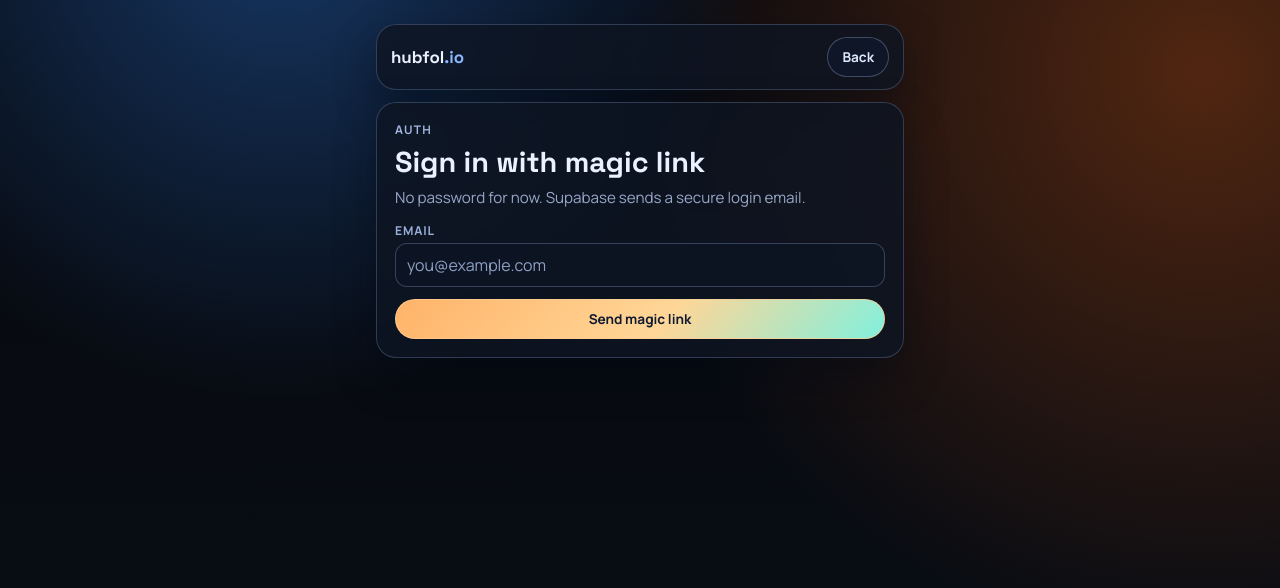
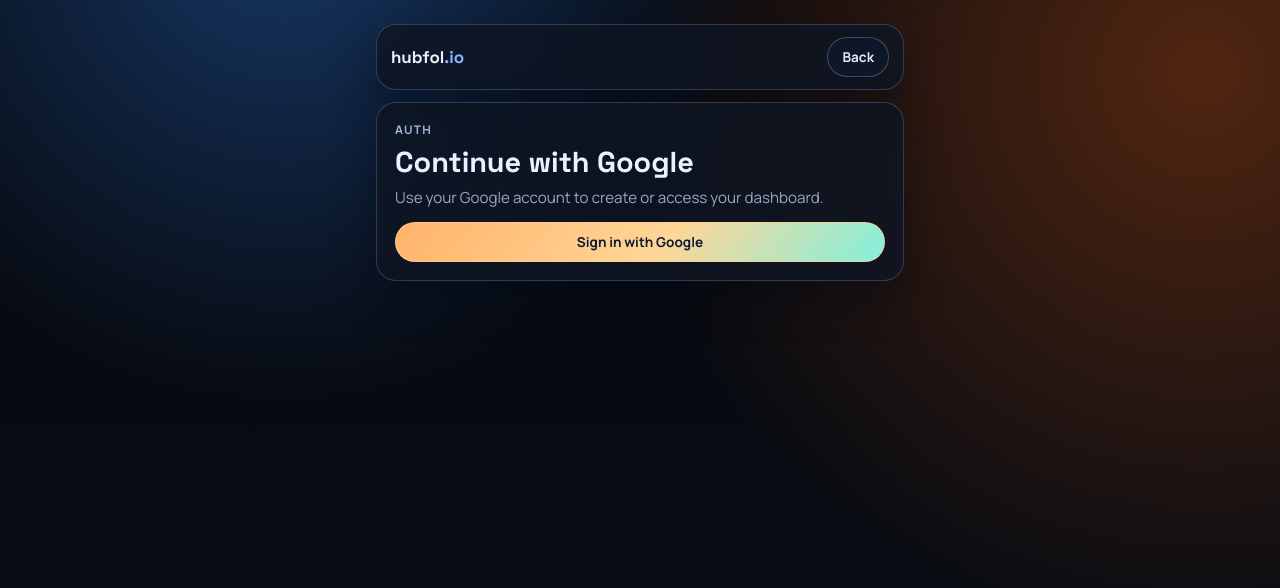
Before and after one commit to XipleETH/xiple.dev, a Next.js app: page /auth in a window 1280 px wide. Shown: the top 588 px of the page. Built offline with nearby package versions, Linux system fonts and the light colour scheme; no server answers.

Commit message:
feat: switch auth flow to Google OAuth button

```diff
--- a/app/auth/actions.js
+++ b/app/auth/actions.js
@@ -6,21 +6,34 @@
 import { env } from "@/lib/env";
 import { createClient } from "@/lib/supabase/server";
 
-export async function signInWithEmailAction(formData) {
-  const email = String(formData.get("email") || "").trim().toLowerCase();
-
-  if (!email) {
-    redirect("/auth?error=Please%20enter%20your%20email");
+function resolveOrigin(headerStore) {
+  const origin = headerStore.get("origin");
+  if (origin) {
+    return origin;
   }
 
+  const forwardedHost = headerStore.get("x-forwarded-host");
+  if (forwardedHost) {
+    const proto = headerStore.get("x-forwarded-proto") || "https";
+    return `${proto}://${forwardedHost}`;
+  }
+
+  return env.NEXT_PUBLIC_APP_URL;
+}
+
+export async function signInWithGoogleAction() {
   const supabase = await createClient();
   const headerStore = await headers();
-  const origin = headerStore.get("origin") || env.NEXT_PUBLIC_APP_URL;
+  const origin = resolveOrigin(headerStore);
 
-  const { error } = await supabase.auth.signInWithOtp({
-    email,
+  const { data, error } = await supabase.auth.signInWithOAuth({
+    provider: "google",
     options: {
-      emailRedirectTo: `${origin}/auth/callback?next=/dashboard`
+      redirectTo: `${origin}/auth/callback?next=/dashboard`,
+      queryParams: {
+        access_type: "offline",
+        prompt: "consent"
+      }
     }
   });
 
@@ -28,5 +41,9 @@
     redirect(`/auth?error=${encodeURIComponent(error.message)}`);
   }
 
-  redirect("/auth?message=Check%20your%20email%20for%20the%20magic%20link");
+  if (!data?.url) {
+    redirect("/auth?error=Could%20not%20start%20Google%20sign%20in");
+  }
+
+  redirect(data.url);
 }
--- a/app/auth/page.js
+++ b/app/auth/page.js
@@ -1,6 +1,6 @@
 import Link from "next/link";
 
-import { signInWithEmailAction } from "@/app/auth/actions";
+import { signInWithGoogleAction } from "@/app/auth/actions";
 
 export default async function AuthPage({ searchParams }) {
   const params = await searchParams;
@@ -21,26 +21,16 @@
       <section className="card" style={{ padding: "18px" }}>
         <p className="kicker">Auth</p>
         <h1 className="page-title" style={{ fontSize: "1.8rem", marginTop: "6px" }}>
-          Sign in with magic link
+          Continue with Google
         </h1>
-        <p className="page-sub">No password for now. Supabase sends a secure login email.</p>
+        <p className="page-sub">Use your Google account to create or access your dashboard.</p>
 
         {message ? <p className="notice ok">{message}</p> : null}
         {error ? <p className="notice err">{error}</p> : null}
 
-        <form action={signInWithEmailAction} className="stack" style={{ marginTop: "12px" }}>
-          <div>
-            <p className="label">Email</p>
-            <input
-              className="input"
-              type="email"
-              name="email"
-              placeholder="you@example.com"
-              required
-            />
-          </div>
+        <form action={signInWithGoogleAction} className="stack" style={{ marginTop: "12px" }}>
           <button className="btn btn-primary" type="submit">
-            Send magic link
+            Sign in with Google
           </button>
         </form>
       </section>
```
Also changed, not shown: 1 other file (tests, documents, lock files or other folders).
